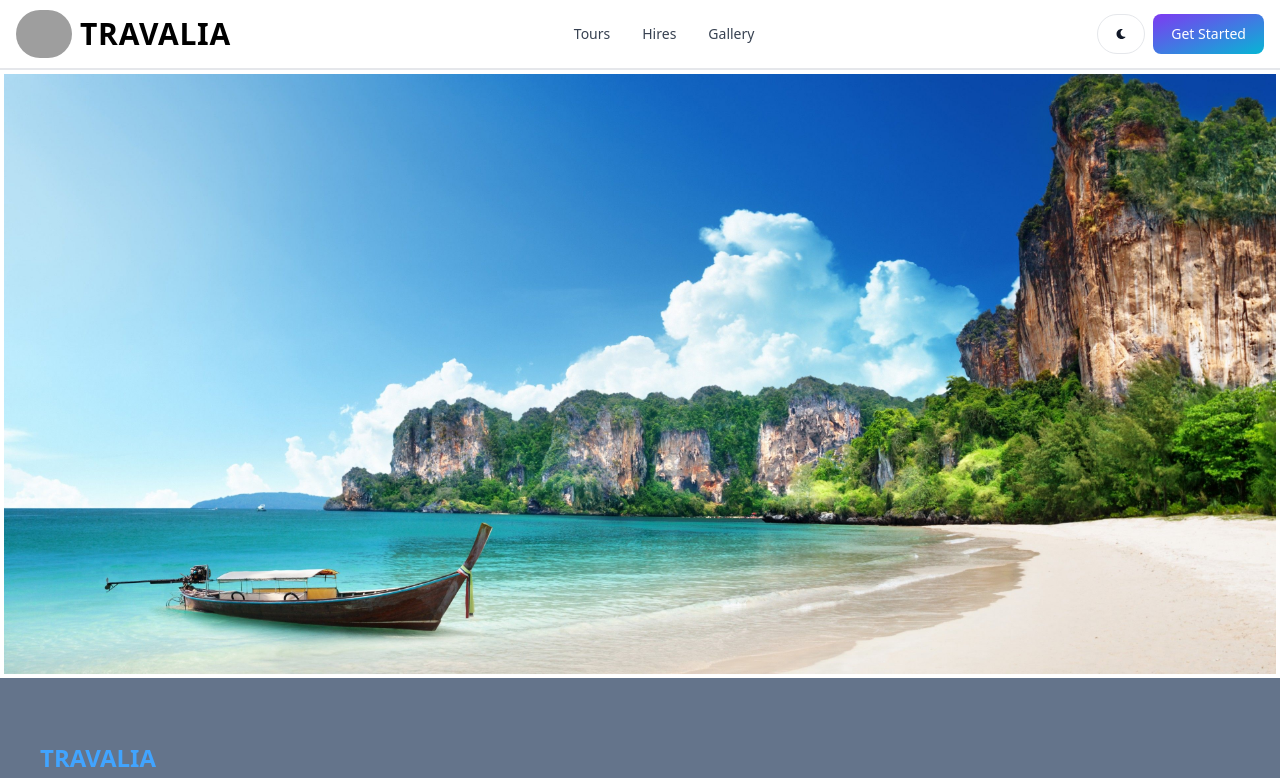
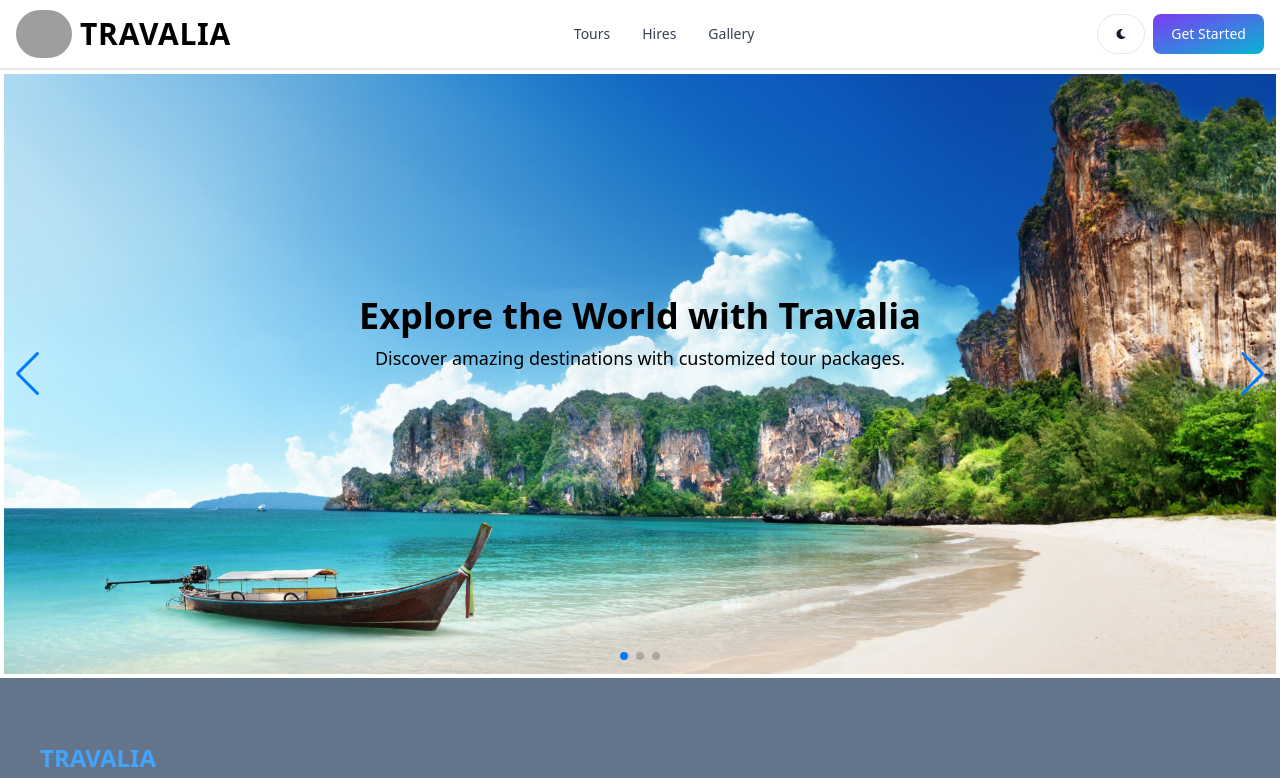
Before and after one commit to Gayasri72/Travalia, a React (Vite) app in the folder frontend/: page / in a window 1280 px wide. Shown: the top 778 px of the page. Built offline with nearby package versions, Linux system fonts and the light colour scheme; grey boxes are pictures that could not be loaded.

Commit message:
did some updates to home page and start to develop dark mode

```diff
--- a/frontend/package.json
+++ b/frontend/package.json
@@ -10,7 +10,9 @@
     "preview": "vite preview"
   },
   "dependencies": {
+    "@reduxjs/toolkit": "^2.6.1",
     "flowbite-react": "^0.10.2",
+    "framer-motion": "^12.5.0",
     "i18next": "^24.2.2",
     "react": "^19.0.0",
     "react-dom": "^19.0.0",
@@ -18,7 +20,8 @@
     "react-icons": "^5.5.0",
     "react-router-dom": "^7.3.0",
     "react-scroll": "^1.9.3",
-    "react-toastify": "^11.0.5"
+    "react-toastify": "^11.0.5",
+    "swiper": "^11.2.5"
   },
   "devDependencies": {
     "@eslint/js": "^9.21.0",
--- a/frontend/src/components/Hero.jsx
+++ b/frontend/src/components/Hero.jsx
@@ -1,10 +1,59 @@
 import React from 'react';
-import images1 from '../assets/images1.jpg';
+import { Swiper, SwiperSlide } from 'swiper/react';
+import { Autoplay, Pagination, Navigation } from 'swiper/modules';
+import { motion, AnimatePresence } from 'framer-motion';
+import 'swiper/css';
+import 'swiper/css/pagination';
+import 'swiper/css/navigation';
+
+// Import your images
+import image1 from '../assets/images1.jpg';
+import image2 from '../assets/images1.jpg';
+import image3 from '../assets/images1.jpg';
+
+const images = [image1, image2, image3];
 
 export default function Hero() {
   return (
-    <div>
-      <img src={images1} className="w-full max-h-[600px] object-cover" />
+    <div className="relative w-full max-h-[600px]">
+      {/* Swiper Slider */}
+      <Swiper
+        spaceBetween={0}
+        slidesPerView={1}
+        loop={true}
+        autoplay={{ delay: 30000, disableOnInteraction: false }}
+        pagination={{ clickable: true }}
+        navigation
+        modules={[Autoplay, Pagination, Navigation]}
+        className="w-full"
+      >
+        {images.map((img, index) => (
+          <SwiperSlide key={index}>
+            <div className="relative">
+              <img src={img} className="w-full max-h-[600px] object-cover" />
+
+              {/* Animated Text Overlay */}
+              <AnimatePresence mode="wait">
+                <motion.div
+                  key={index} // Ensures animation re-triggers on slide change
+                  initial={{ opacity: 0, y: 20 }}
+                  animate={{ opacity: 1, y: -40 }}
+                  exit={{ opacity: 0, y: -40 }}
+                  transition={{ duration: 0.8 }}
+                  className="absolute inset-0 flex flex-col items-center justify-center text-black text-center"
+                >
+                  <h1 className="text-4xl font-bold">
+                    Explore the World with Travalia
+                  </h1>
+                  <p className="text-lg mt-2">
+                    Discover amazing destinations with customized tour packages.
+                  </p>
+                </motion.div>
+              </AnimatePresence>
+            </div>
+          </SwiperSlide>
+        ))}
+      </Swiper>
     </div>
   );
 }
--- /dev/null
+++ b/frontend/src/components/ThemeProvider.jsx
@@ -0,0 +1,12 @@
+import { useSelector } from 'react-redux';
+
+export default function ThemeProvider({ children }) {
+  const { theme } = useSelector((state) => state.theme);
+  return (
+    <div className={theme}>
+      <div className='bg-white text-gray-700 dark:text-gray-200 dark:bg-[rgb(16,23,42)] min-h-screen'>
+        {children}
+      </div>
+    </div>
+  );
+}
--- /dev/null
+++ b/frontend/src/redux/store.js
@@ -0,0 +1,25 @@
+import { configureStore, combineReducers } from '@reduxjs/toolkit';
+
+import themeReducer from './theme/themeSlice';
+import { persistReducer, persistStore } from 'redux-persist';
+import storage from 'redux-persist/lib/storage';
+
+const rootReducer = combineReducers({
+  theme: themeReducer,
+});
+
+const persistConfig = {
+  key: 'root',
+  storage,
+  version: 1,
+};
+
+const persistedReducer = persistReducer(persistConfig, rootReducer);
+
+export const store = configureStore({
+  reducer: persistedReducer,
+  middleware: (getDefaultMiddleware) =>
+    getDefaultMiddleware({ serializableCheck: false }),
+});
+
+export const persistor = persistStore(store);
--- /dev/null
+++ b/frontend/src/redux/theme/themeSlice.js
@@ -0,0 +1,19 @@
+import {createSlice} from '@reduxjs/toolkit';
+
+const initialState = {
+    theme: 'light',
+};
+
+const themeSlice = createSlice({
+    name: 'theme',
+    initialState,
+    reducers: {
+        toggleTheme: (state) => {
+            state.theme = state.theme === 'light' ? 'dark' : 'light';
+        },
+        }
+});
+
+export const {toggleTheme} = themeSlice.actions;
+
+export default themeSlice.reducer;
```
Also changed, not shown: 2 other files (tests, documents, lock files or other folders).
